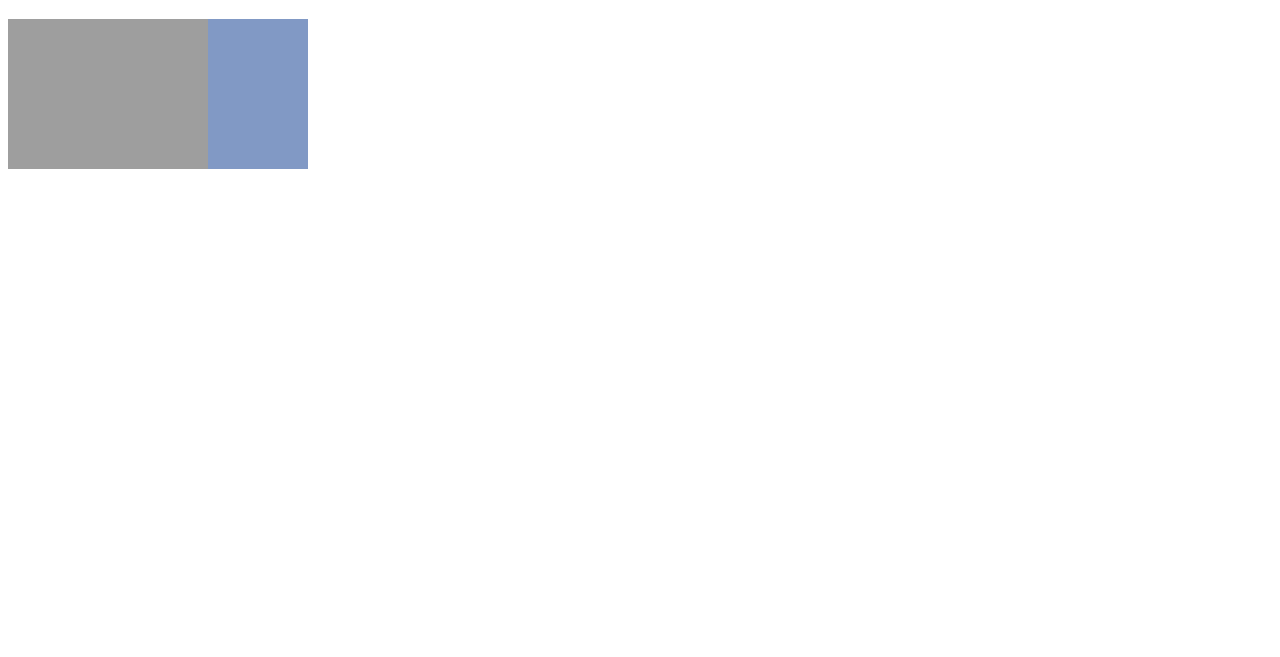
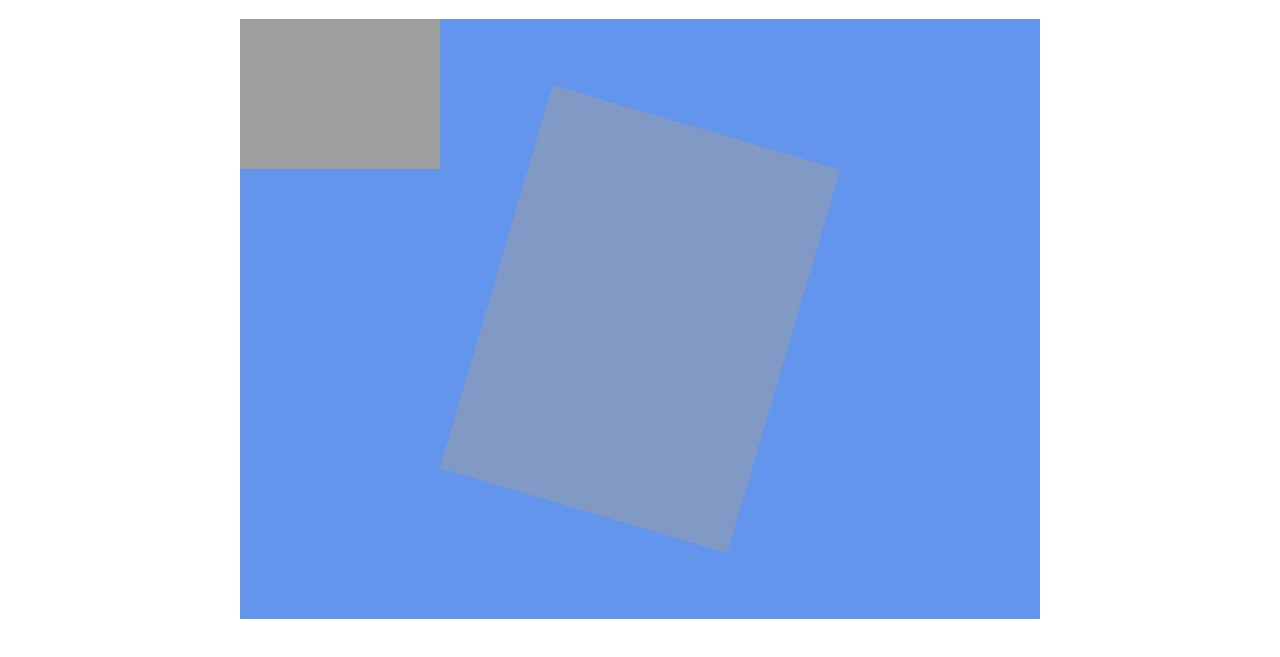
Before and after one commit to joelmartinez/flatredball-js, a plain HTML site: page index.html in a window 1280 px wide. Shown: the part 61-718 px from the top of the page. Drawn offline with nearby package versions, Linux system fonts and the light colour scheme.

Commit message:
resized and centered the sample canvas

```diff
--- a/index.html
+++ b/index.html
@@ -6,8 +6,9 @@
 
 <body>
 <h1>FRB.js</h1>
-<canvas style="width:640;height:480"></canvas>
-
+<div style="text-align:center">
+<canvas width="800" height="600"></canvas>
+</div>
 <script src="http://ajax.googleapis.com/ajax/libs/jquery/1.8.0/jquery.min.js" type="text/javascript"></script>
 <script src="/frb.js"></script>
 
@@ -19,6 +20,7 @@ var game = {};
 		game.ball = frb.SpriteManager.add("http://www.flatredball.com/frb/docs/images/9/99/Frblogo128.png");
 		game.ball2 = frb.SpriteManager.add("http://www.flatredball.com/frb/docs/images/9/99/Frblogo128.png");
 		game.ball2.alpha = .5;
+		game.ball2.zRotationVelocity = 1;
 	},
 	update: function() {
 		game.ball.x = frb.InputManager.mouse.worldX;
```
